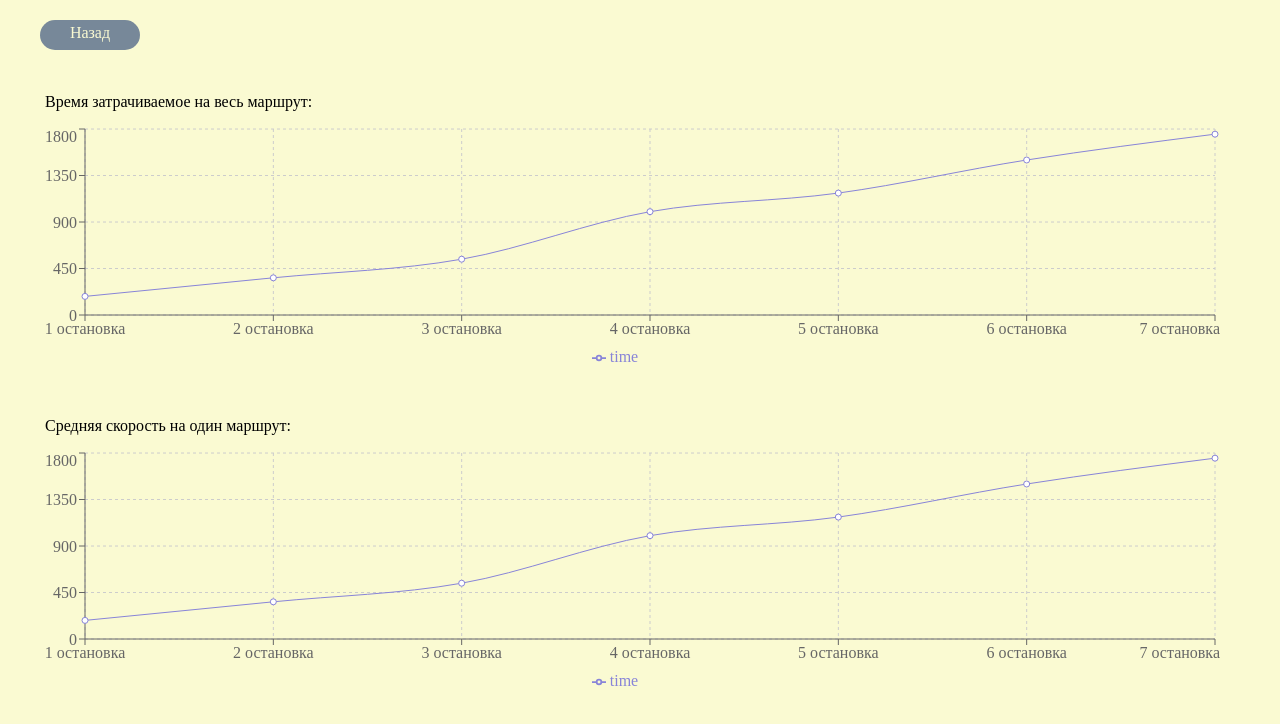
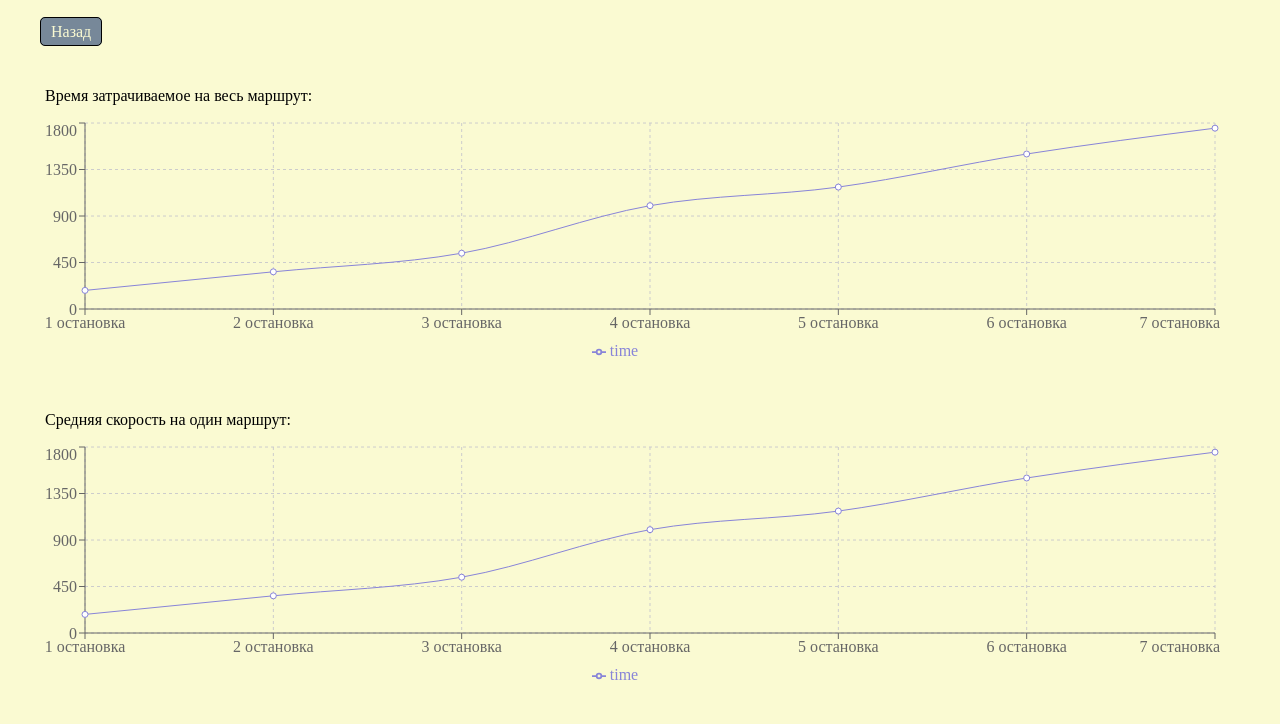
Before and after one commit to 8blank8/diplom, a React (Create React App) app: page /statistic in a window 1280 px wide. Shown: the top 724 px of the page. Built offline with nearby package versions, Linux system fonts and the light colour scheme; no server answers.

Commit message:
add router

```diff
--- a/package.json
+++ b/package.json
@@ -9,6 +9,7 @@
     "@testing-library/user-event": "^13.5.0",
     "react": "^18.2.0",
     "react-dom": "^18.2.0",
+    "react-router-dom": "^6.11.0",
     "react-scripts": "5.0.1",
     "recharts": "^2.5.0",
     "sass": "^1.60.0",
--- a/src/App.js
+++ b/src/App.js
@@ -3,6 +3,7 @@ import MapComponent from "./components/map";
 import { useState } from "react";
 // import { getMarsh } from "./service/fetchApi";
 import { StatisticPage } from './components/statisticPage';
+import { Routes, Route, BrowserRouter } from "react-router-dom";
 
 
 function App() {
@@ -14,8 +15,12 @@ function App() {
       })
    }, [])
    return (
-      // coords && <MapComponent coords={coords} />
-      <StatisticPage />
+      <BrowserRouter>
+         <Routes>
+            <Route index element={coords && <MapComponent coords={coords} />} />
+            <Route path="/statistic" element={<StatisticPage />} />
+         </Routes>
+      </BrowserRouter>
    );
 }
 
--- a/src/components/map.js
+++ b/src/components/map.js
@@ -1,14 +1,14 @@
 import React, { useEffect } from 'react';
 import { useState } from 'react';
 import { YMaps, Map, Placemark, TrafficControl, Polyline } from '@pbe/react-yandex-maps';
+import SelcetBus from './SelectBus';
+import { Link } from 'react-router-dom';
+
 import stopImage from '../img/stop.png';
-import SelcetBus from './SelectBus';
 import { dataTrasses } from '../data';
-// import kakashka from '../img/images.jpg'
 
 export default function MapComponent({ coords }) {
 
-   const [visibleInfo, setVisibleInfo] = useState(false);
    const [heightMap, setHeightMap] = useState(100);
    const [activeMarsh, setActiveMarsh] = useState(null);
    const [trasses, setTrasses] = useState(null);
@@ -42,14 +42,19 @@ export default function MapComponent({ coords }) {
 
    return (
       <div>
-         <SelcetBus setActiveMarsh={(item) => {
-            setActiveMarsh(item)
-            setTrasses(null)
-            setStop(null)
-         }} />
+         <div className='wrapper__button'>
+            <div className='map__button'>
+               <SelcetBus setActiveMarsh={(item) => {
+                  setActiveMarsh(item)
+                  setTrasses(null)
+                  setStop(null)
+               }} />
+            </div>
+            <Link to={'/statistic'} className='map__button map__button-link'>Статистика</Link>
+         </div>
          <YMaps>
             <Map style={{ position: 'relative' }} defaultState={defaultState} width={'100vw'} height={`${heightMap}vh`}>
-               {/* {contentOst && contentOst}
+               {contentOst && contentOst}
                {trasses && <Polyline
                   geometry={trasses}
                   options={{
@@ -58,15 +63,8 @@ export default function MapComponent({ coords }) {
                      strokeWidth: 4,
                   }} />}
                <TrafficControl options={{ float: "right" }} />
-               <Placemark geometry={['54.9437957', '82.9634881']}
-                  options={{
-                     iconLayout: 'default#image',
-                     iconImageHref: kakashka,
-                     iconImageSize: [20, 20],
-                     iconImageOffset: [-10, -5]
-                  }} /> */}
             </Map>
          </YMaps>
-      </div>
+      </div >
    );
 }
--- a/src/components/statisticPage.js
+++ b/src/components/statisticPage.js
@@ -1,4 +1,5 @@
 import { LineChart, Line, CartesianGrid, XAxis, YAxis, Tooltip, Legend } from 'recharts';
+import { Link } from 'react-router-dom';
 
 export const StatisticPage = () => {
    const data = [
@@ -35,7 +36,7 @@ export const StatisticPage = () => {
    return (
       <div className='statistic'>
          <div className='statistic__header'>
-            <div className='statistic__button'>Назад</div>
+            <Link to={"/"} className='statistic__button'>Назад</Link>
          </div>
          <div className='statistic__table'>
             <div className='statistic__title'>Время затрачиваемое на весь маршрут:</div>
--- a/src/scss/index.scss
+++ b/src/scss/index.scss
@@ -79,3 +79,4 @@ select {
 
 @import 'selectBus.scss';
 @import 'statisticPage.scss';
+@import 'map.scss'
--- /dev/null
+++ b/src/scss/map.scss
@@ -0,0 +1,18 @@
+.wrapper__button{
+   display: flex;
+}
+
+.map__button{
+   margin: 20px 20px 0px 20px;
+}
+
+.map__button-link{
+   background-color: #fff;
+    padding: 5px 10px;
+    cursor: pointer;
+    width: 150px;
+    border: 1px solid #000;
+    border-radius: 5px;
+    color: #000;
+    text-decoration: none;
+}
--- a/src/scss/selectBus.scss
+++ b/src/scss/selectBus.scss
@@ -10,10 +10,10 @@ $width_select: 150px;
 }
 
 .selectBus_wrapper{
-    position: absolute;
-    top: 20px;
-    left: 20px;
-    z-index: 10000;
+   //  position: absolute;
+   //  top: 20px;
+   //  left: 20px;
+   //  z-index: 10000;
 }
 
 .select_option{
--- a/src/scss/statisticPage.scss
+++ b/src/scss/statisticPage.scss
@@ -22,15 +22,16 @@
 }
 
 .statistic__button{
-   border-radius: 20px;
-   max-width: 100px;
    text-align: center;
-   height: 30px;
-   line-height: 25px;
-   cursor: pointer;
    background-color: lightslategray;
    color: lightgoldenrodyellow;
    transition-duration: 0.3s;
+   text-decoration: none;
+    padding: 5px 10px;
+    cursor: pointer;
+    width: 150px;
+    border: 1px solid #000;
+    border-radius: 5px;
 
    &:hover{
       background-color: lightgoldenrodyellow;
```
Also changed, not shown: 1 other file (tests, documents, lock files or other folders).
